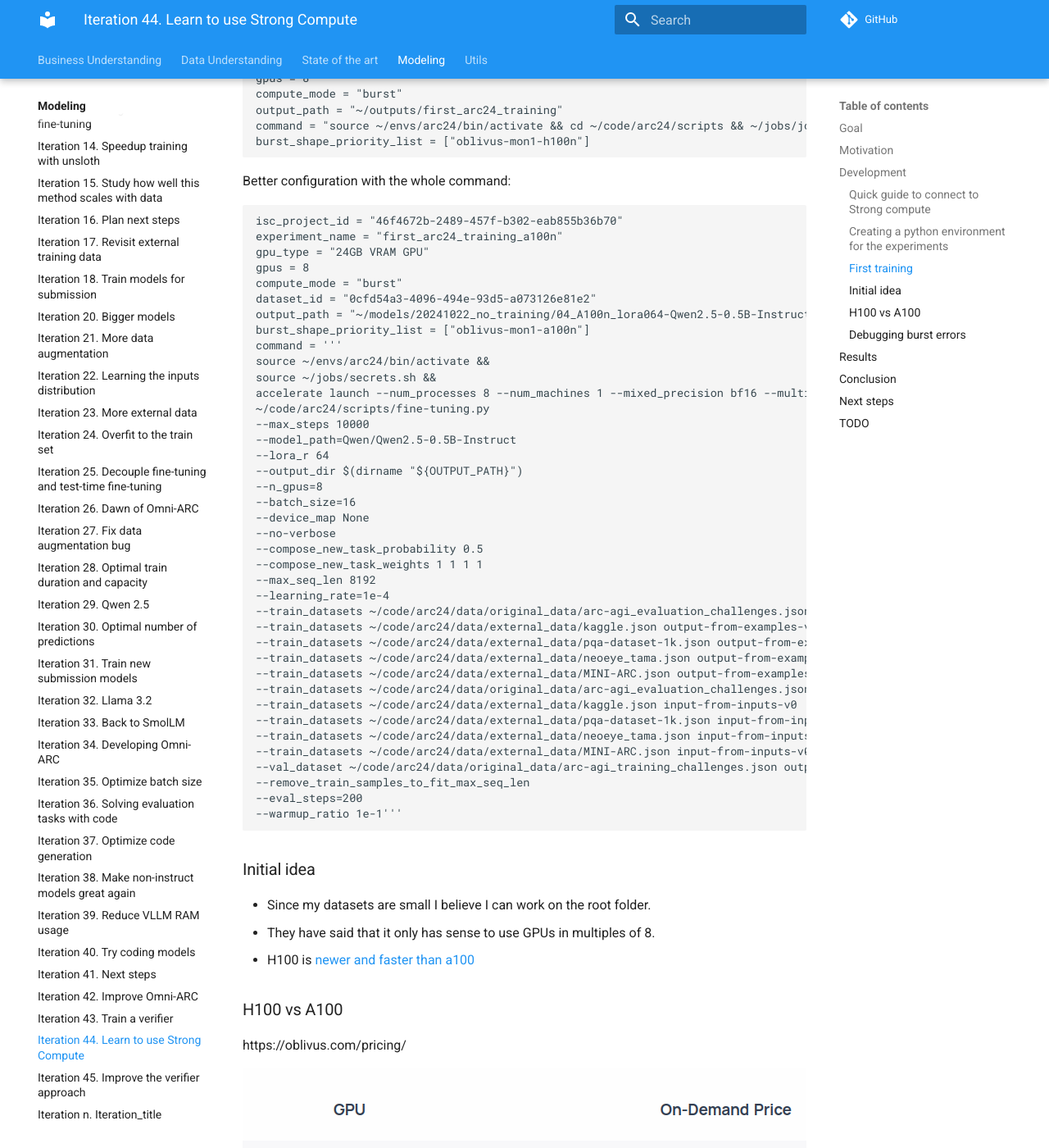
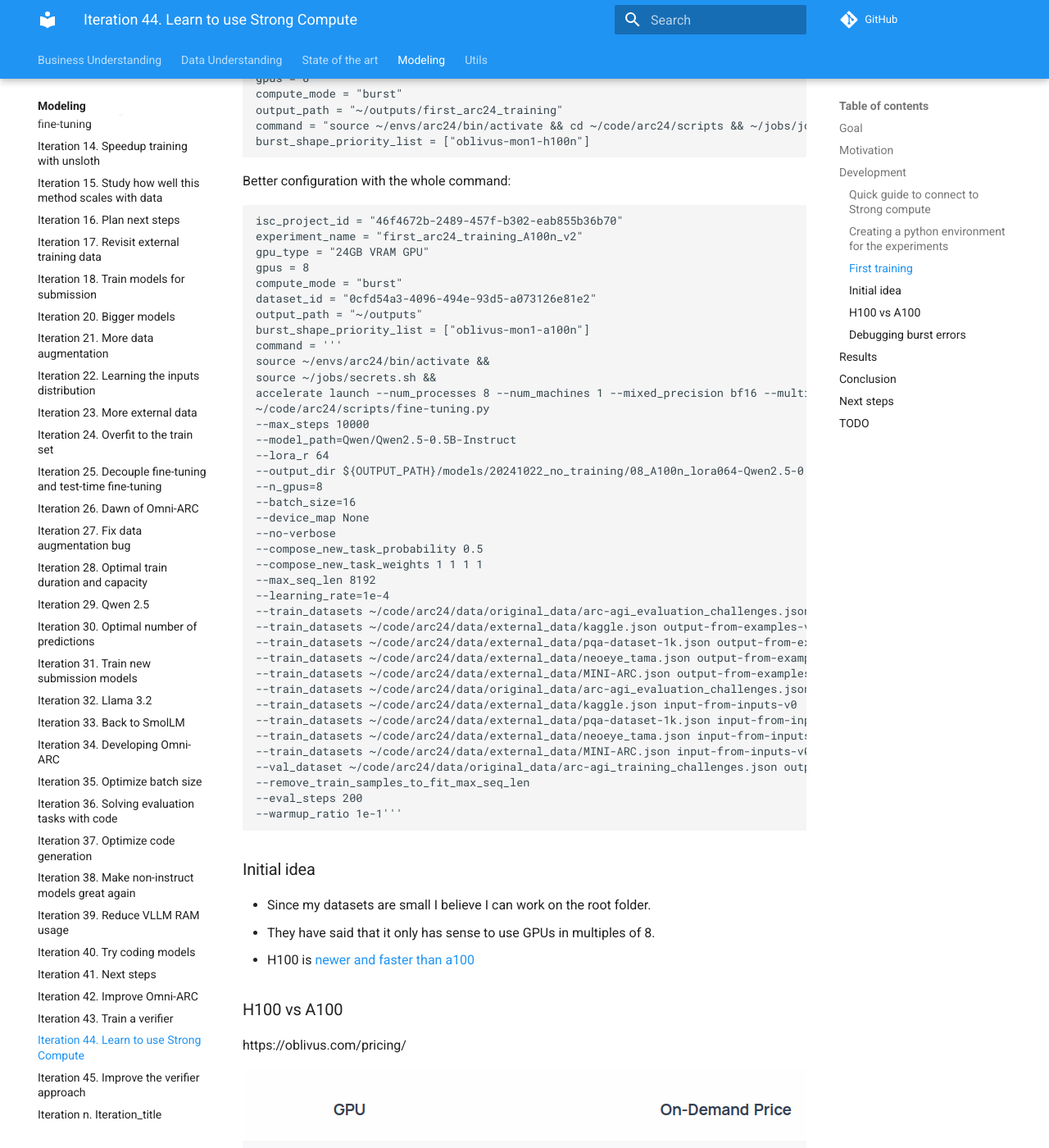
Before and after one commit to zhengjunyao-work/arc24, an MkDocs documentation site: the page built from docs/modeling/Iteration_44_learn_to_use_strong_compute.md, in a window 1280 px wide and 1400 px high, scrolled down 1347 px. Shown: the whole window at 82% size. Built offline with MkDocs 1.6.1 and Material for MkDocs 9.7.7, drawn with Linux system fonts in a browser that asks for light colours; comment, search, counter and statistics services are not loaded.

Commit message:
updated documentation

````diff
--- a/docs/modeling/Iteration_44_learn_to_use_strong_compute.md
+++ b/docs/modeling/Iteration_44_learn_to_use_strong_compute.md
@@ -58,12 +58,12 @@
 
 ```toml
 isc_project_id = "46f4672b-2489-457f-b302-eab855b36b70"
-experiment_name = "first_arc24_training_a100n"
+experiment_name = "first_arc24_training_A100n_v2"
 gpu_type = "24GB VRAM GPU"
 gpus = 8
 compute_mode = "burst"
 dataset_id = "0cfd54a3-4096-494e-93d5-a073126e81e2"
-output_path = "~/models/20241022_no_training/04_A100n_lora064-Qwen2.5-0.5B-Instruct_lr1e-4_bs16_10000steps_2gpus_8192msl"
+output_path = "~/outputs"
 burst_shape_priority_list = ["oblivus-mon1-a100n"]
 command = '''
 source ~/envs/arc24/bin/activate &&
@@ -73,7 +73,7 @@
 --max_steps 10000
 --model_path=Qwen/Qwen2.5-0.5B-Instruct
 --lora_r 64
---output_dir $(dirname "${OUTPUT_PATH}")
+--output_dir ${OUTPUT_PATH}/models/20241022_no_training/08_A100n_lora064-Qwen2.5-0.5B-Instruct_lr1e-4_bs16_10000steps_2gpus_8192msl
 --n_gpus=8
 --batch_size=16
 --device_map None
@@ -94,7 +94,7 @@
 --train_datasets ~/code/arc24/data/external_data/MINI-ARC.json input-from-inputs-v0
 --val_dataset ~/code/arc24/data/original_data/arc-agi_training_challenges.json output-from-examples-v1
 --remove_train_samples_to_fit_max_seq_len
---eval_steps=200
+--eval_steps 200
 --warmup_ratio 1e-1'''
 ```
 
@@ -147,10 +147,10 @@
 
 ## TODO
 
-- [ ] Create a python environment for the experiments
-- [ ] Copy the data and code to the ISC (instant super computer)
+- [x] Create a python environment for the experiments
+- [x] Copy the data and code to the ISC (instant super computer)
 - [ ] Train a submission model with strong compute
-- [ ] How much faster can I train?
-- [ ] Differences between A100 and H100
+- [x] How much faster can I train?
+- [x] Differences between A100 and H100
 - [ ] https://huggingface.co/docs/accelerate/en/usage_guides/low_precision_training On H100
-- [ ] Multi-line submit files TOML https://toml.io/en/
+- [x] Multi-line submit files TOML https://toml.io/en/
````
